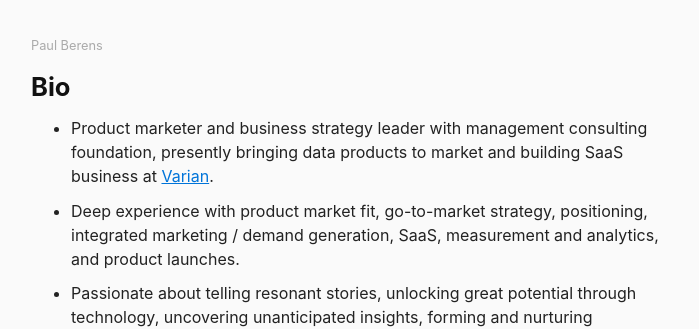
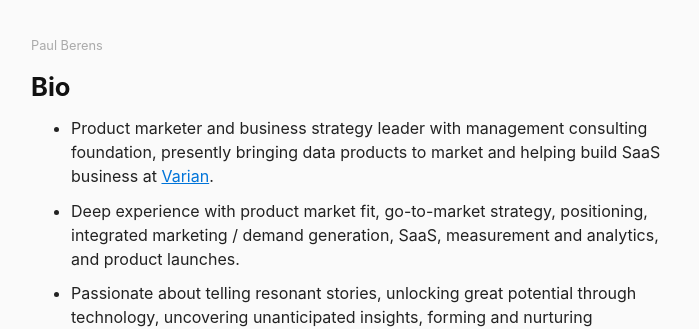
Before and after one commit to berensp/berensp.github.io, a Jekyll site: the page built from pages/bio/bio.md, in a window 1280 px wide. Shown: the top 329 px of the page, without its empty margins (289-988 px from the left). Built offline with Jekyll 4.4.1, drawn with Linux system fonts in a browser that asks for light colours; a script that is not in the unit is left out.

Commit message:
Update bio.md

```diff
--- a/pages/bio/bio.md
+++ b/pages/bio/bio.md
@@ -3,7 +3,7 @@ layout: page
 title: Bio
 permalink: /bio/
 ---
-- Product marketer and business strategy leader with management consulting foundation, presently bringing data products to market and building SaaS business at [Varian](/https://varian.com/).
+- Product marketer and business strategy leader with management consulting foundation, presently bringing data products to market and helping build SaaS business at [Varian](https://varian.com/).
 - Deep experience with product market fit, go-to-market strategy, positioning, integrated marketing / demand generation, SaaS, measurement and analytics, and product launches.
 - Passionate about telling resonant stories, unlocking great potential through technology, uncovering unanticipated insights, forming and nurturing relationships, and creating *Arbejdsglæde*.
 - MBA from the University of Michigan, Ross School of Business and Bachelor of Arts in Philosophy from Boston College.
```
